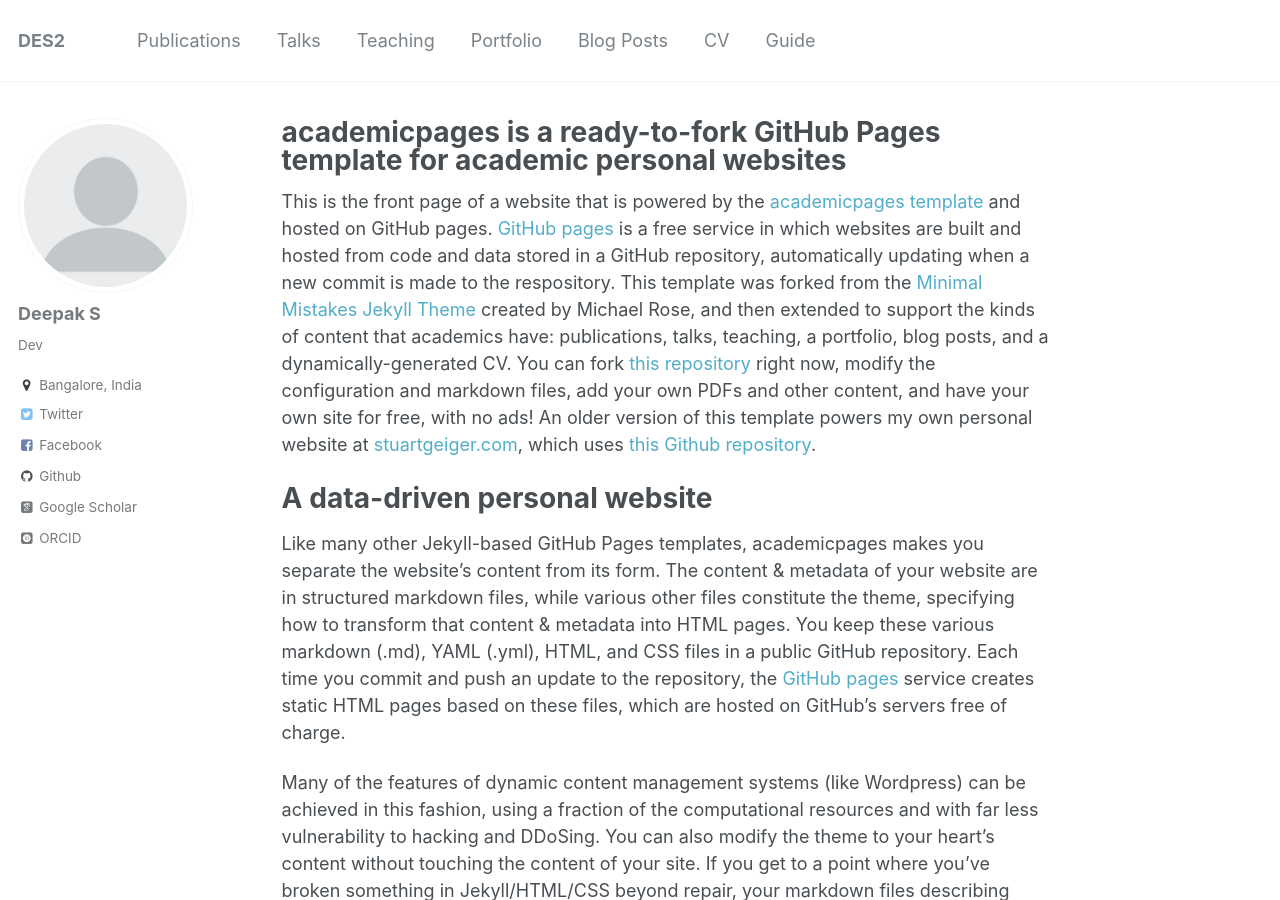
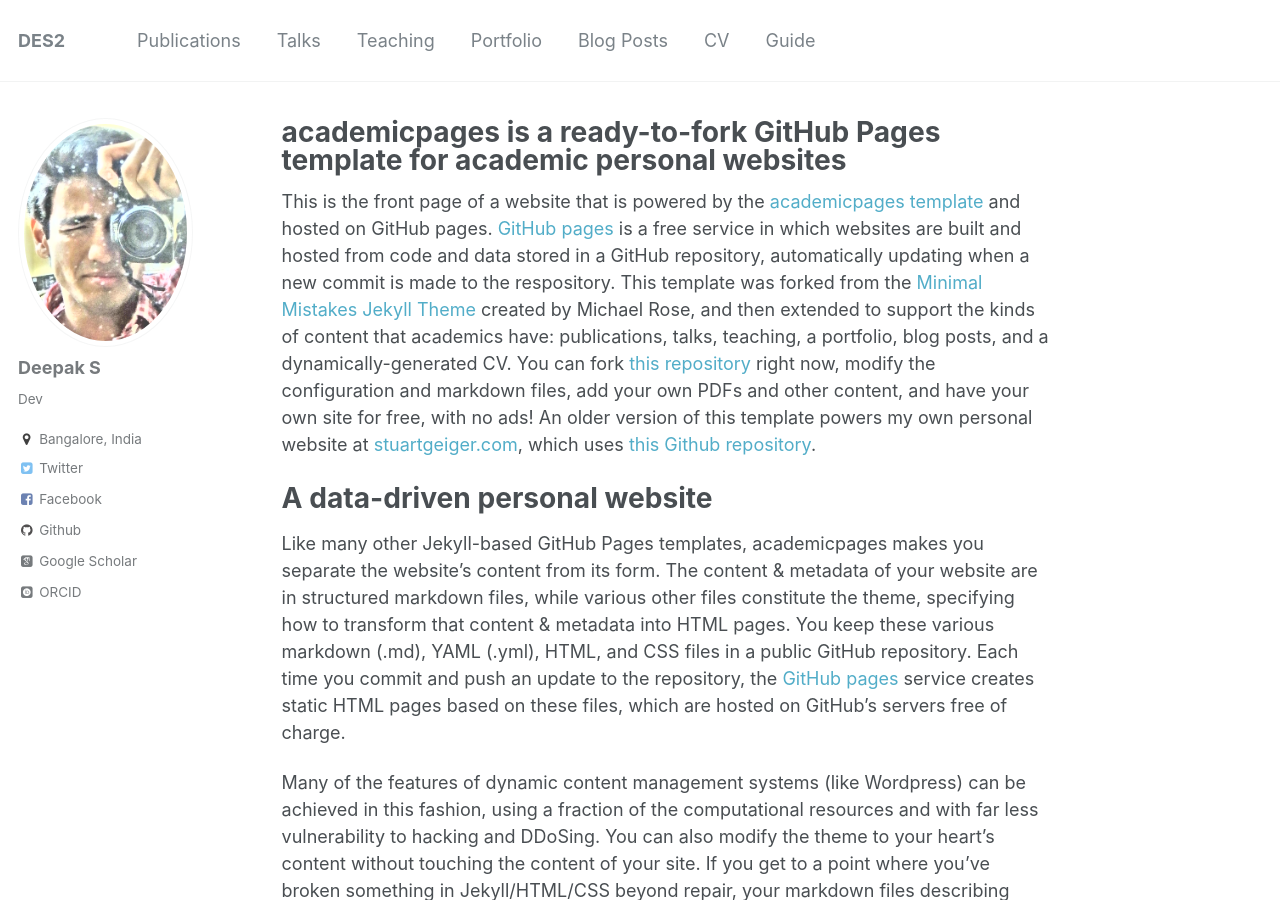
Before and after one commit to deepaknalore/deepaknalore.github.io, a Jekyll site: the page built from _pages/about.md, in a window 1280 px wide and 900 px high. Built offline with Jekyll 4.4.1, drawn with Linux system fonts in a browser that asks for light colours; some web fonts are replaced.

Commit message:
updating jpg

```diff
--- a/_config.yml
+++ b/_config.yml
@@ -14,7 +14,7 @@ description              : &description "personal description"
 url                      : https://deepaknalore.github.io # the base hostname & protocol for your site e.g. "https://mmistakes.github.io"
 baseurl                  : "" # the subpath of your site, e.g. "/blog"
 repository               : "deepaknalore/deepaknalore.github.io"
-teaser                   : "des2.JPG"
+teaser                   : #"des2.JPG"
 breadcrumbs              : false # true, false (default)
 words_per_minute         : 160
 read_more                : "disabled" # if enabled, adds "Read more" links to excerpts
@@ -79,7 +79,7 @@ analytics:
 # Site Author
 author:
   name             : "Deepak S"
-  avatar           : "profile.png"
+  avatar           : "des2.jpg"
   bio              : "Dev"
   location         : "Bangalore, India"
   employer         :
```
Also changed, not shown: 1 other file.
